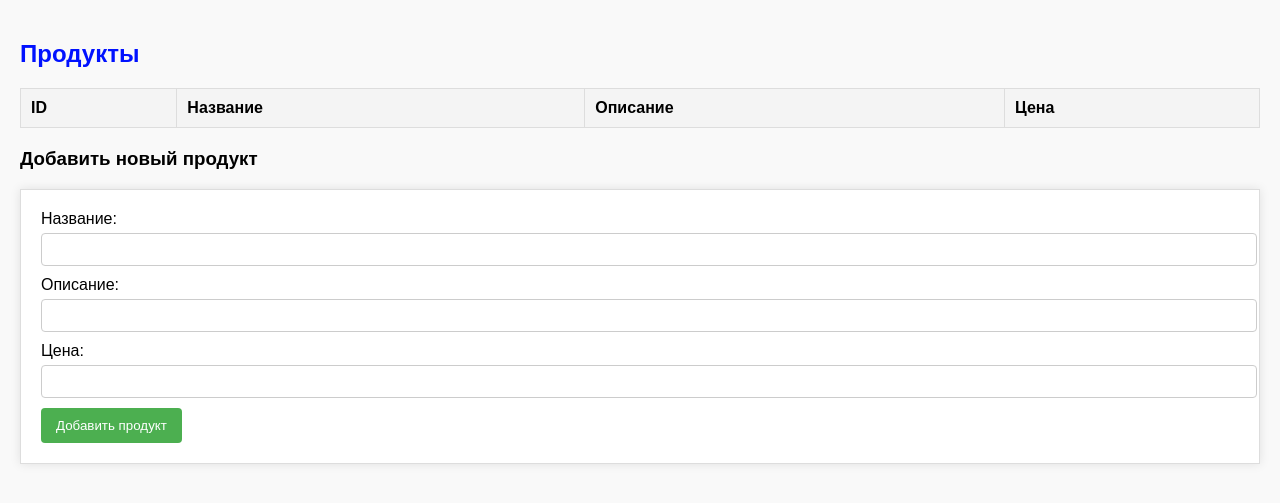
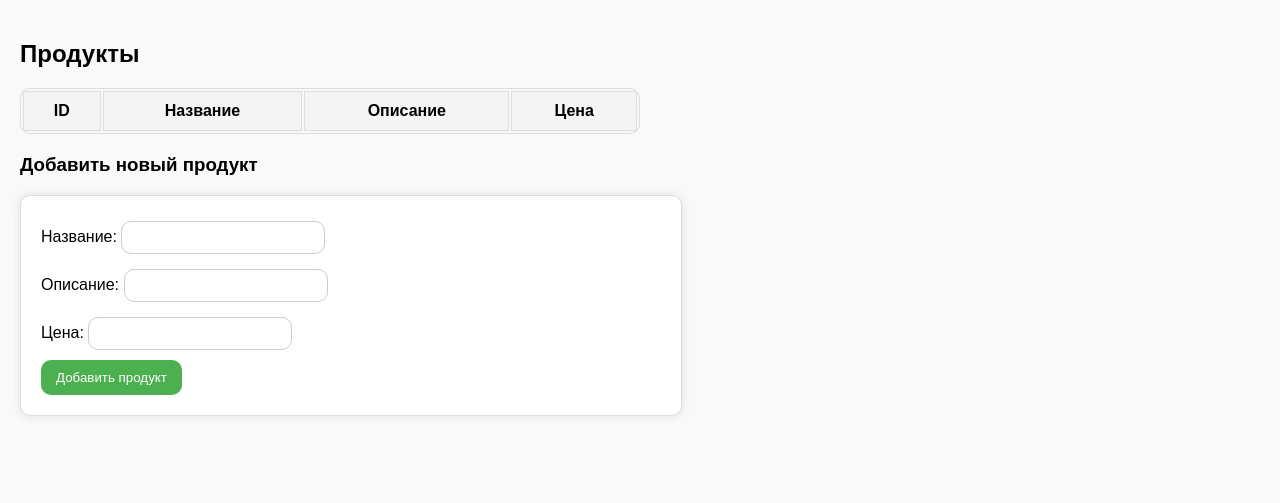
Before and after one commit to linkoffee/brendwall_test_task, a Django app: page / in a window 1280 px wide. Shown: the top 503 px of the page. Run offline with Django 3.2, Linux system fonts and the light colour scheme; data that the repository does not hold is empty.

Commit message:
make a beautiful page design, add radii, colors

```diff
--- a/frontend/static/css/styles.css
+++ b/frontend/static/css/styles.css
@@ -8,14 +8,16 @@ body {
 
 /* Заголовки */
 h1, h2 {
-    color: #0011ff;
+    color: #000000;
 }
 
 /* Таблица продуктов */
 table {
-    width: 100%;
-    border-collapse: collapse;
+    width: 50%;
+    border-collapse: separate;
     margin-bottom: 20px;
+    border-radius: 10px;
+    overflow: hidden;
 }
 
 table, th, td {
@@ -24,7 +26,7 @@ table, th, td {
 
 th, td {
     padding: 10px;
-    text-align: left;
+    text-align: center;
 }
 
 th {
@@ -33,19 +35,21 @@ th {
 
 /* Форма */
 form {
+    width: 50%;
     background-color: #fff;
     padding: 20px;
     border: 1px solid #ddd;
+    border-radius: 10px;
     margin-bottom: 20px;
     box-shadow: 0 0 10px rgba(0, 0, 0, 0.1);
 }
 
 form input {
-    width: 100%;
+    width: 30%;
     padding: 8px;
     margin: 5px 0 10px;
     border: 1px solid #ccc;
-    border-radius: 4px;
+    border-radius: 10px;
 }
 
 form button {
@@ -53,7 +57,7 @@ form button {
     background-color: #4CAF50;
     color: white;
     border: none;
-    border-radius: 4px;
+    border-radius: 10px;
     cursor: pointer;
 }
 
```
